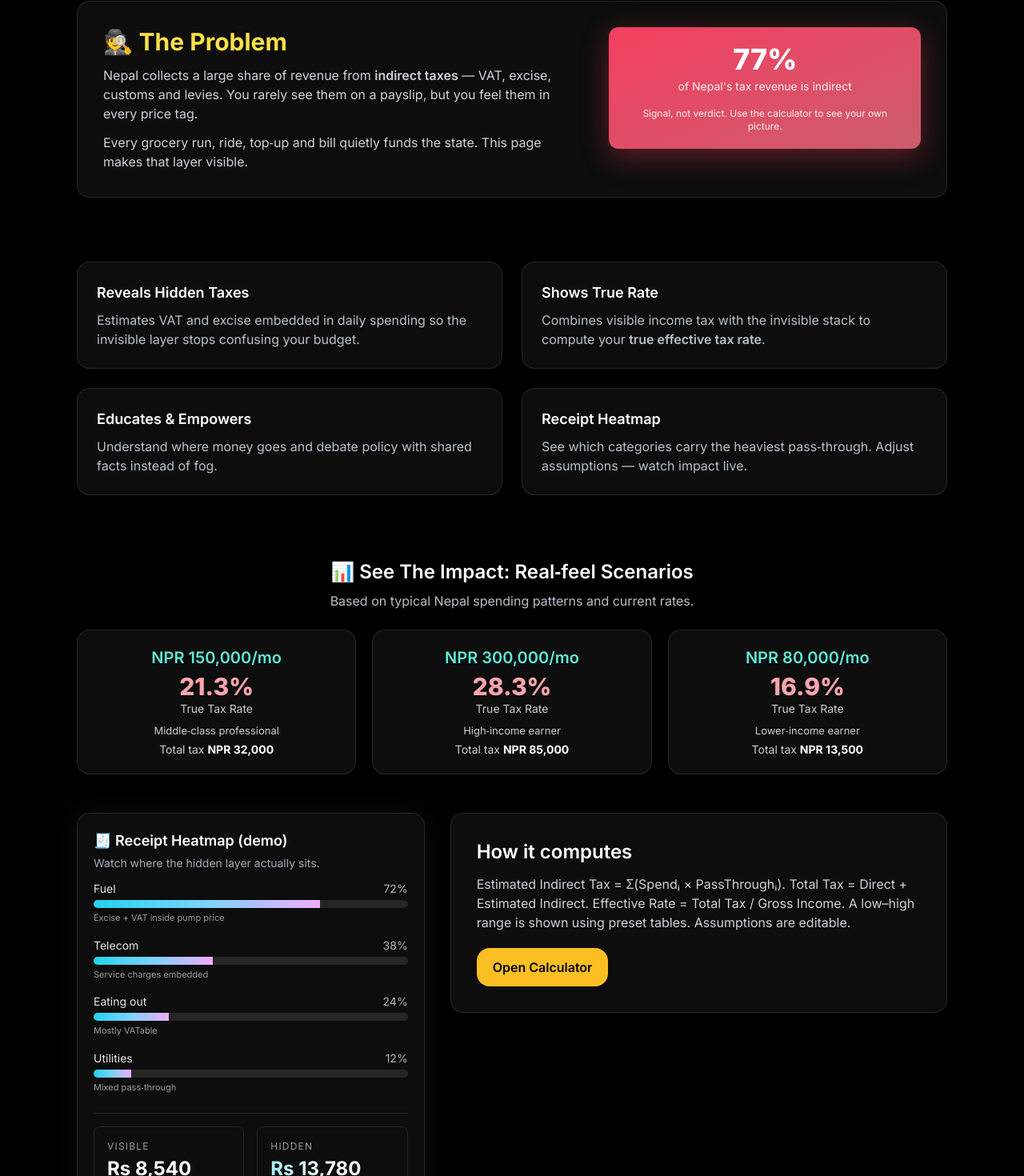
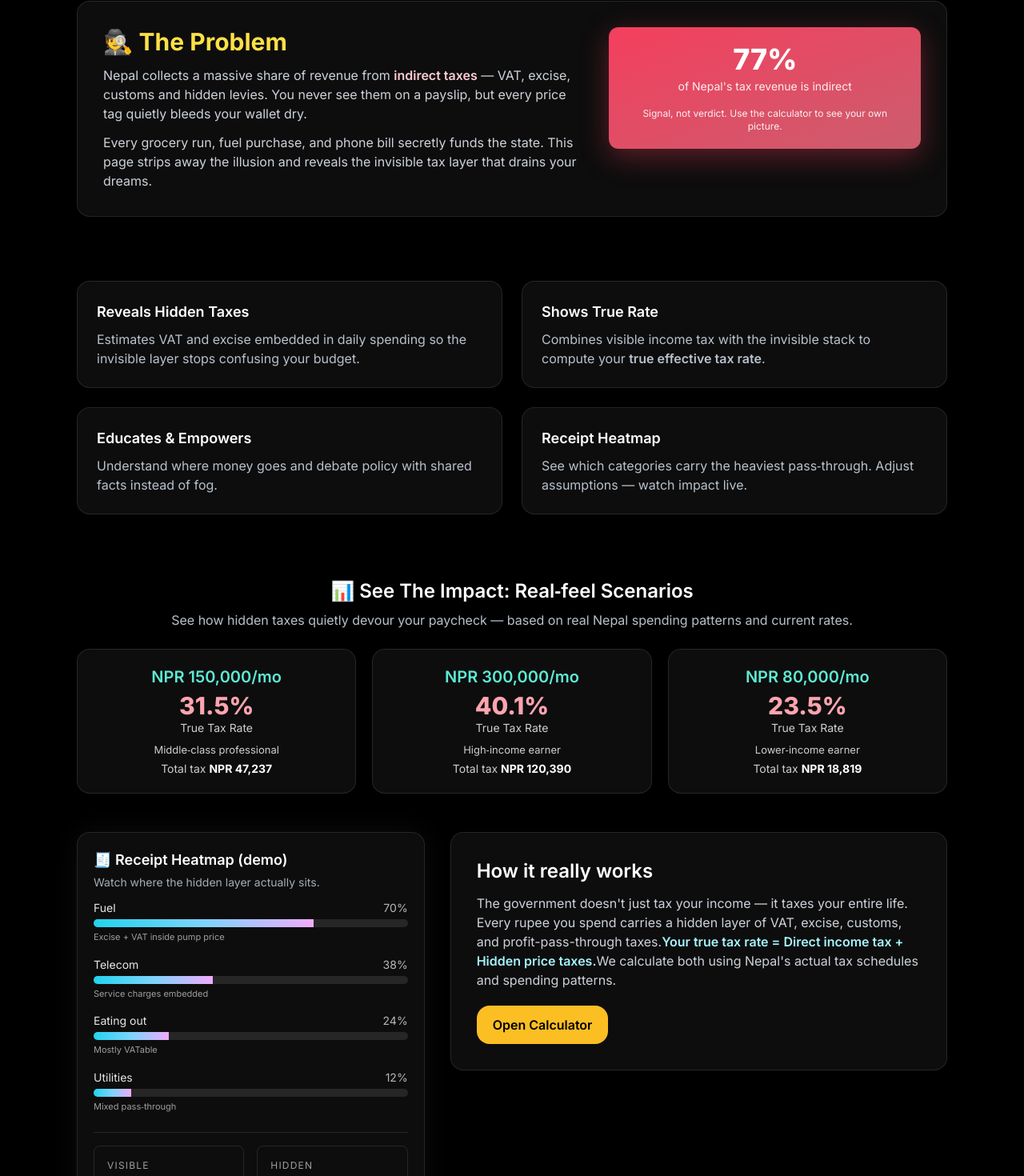
Before and after one commit to Zenslim/Gatishil, a Next.js app: page /tax in a window 1280 px wide. Shown: the part 529-1999 px from the top of the page at 80% size. Built offline with nearby package versions, Linux system fonts and the light colour scheme.

Commit message:
Update page.tsx

```diff
--- a/app/tax/page.tsx
+++ b/app/tax/page.tsx
@@ -107,12 +107,12 @@ export default function TaxLanding() {
             <div className="grid md:grid-cols-5 gap-8">
               <div className="md:col-span-3">
                 <h2 className="text-2xl md:text-3xl font-bold text-yellow-300">🕵️ The Problem</h2>
+          <motion.p className="mt-3 text-slate-200/90">
+            Nepal collects a massive share of revenue from <span className="font-semibold text-rose-200">indirect taxes</span> — VAT, excise,
+            customs and hidden levies. You never see them on a payslip, but every price tag quietly bleeds your wallet dry.
+          </motion.p>
                 <p className="mt-3 text-slate-200/90">
-                  Nepal collects a large share of revenue from <span className="font-semibold">indirect taxes</span> — VAT, excise,
-                  customs and levies. You rarely see them on a payslip, but you feel them in every price tag.
-                </p>
-                <p className="mt-3 text-slate-200/90">
-                  Every grocery run, ride, top‑up and bill quietly funds the state. This page makes that layer visible.
+                  Every grocery run, fuel purchase, and phone bill secretly funds the state. This page strips away the illusion and reveals the invisible tax layer that drains your dreams.
                 </p>
               </div>
               <div className="md:col-span-2">
@@ -146,13 +146,13 @@ export default function TaxLanding() {
             📊 See The Impact: Real‑feel Scenarios
           </motion.h3>
           <motion.p className="mt-2 text-center text-slate-300/90" {...fadeUp(0.03)}>
-            Based on typical Nepal spending patterns and current rates.
+            See how hidden taxes quietly devour your paycheck — based on real Nepal spending patterns and current rates.
           </motion.p>
 
           <div className="mt-6 grid md:grid-cols-3 gap-5">
-            <Scenario income="NPR 150,000/mo" rate="21.3%" label="Middle‑class professional" total="NPR 32,000" />
-            <Scenario income="NPR 300,000/mo" rate="28.3%" label="High‑income earner" total="NPR 85,000" />
-            <Scenario income="NPR 80,000/mo" rate="16.9%" label="Lower‑income earner" total="NPR 13,500" />
+            <Scenario income="NPR 150,000/mo" rate="31.5%" label="Middle‑class professional" total="NPR 47,237" />
+            <Scenario income="NPR 300,000/mo" rate="40.1%" label="High‑income earner" total="NPR 120,390" />
+            <Scenario income="NPR 80,000/mo" rate="23.5%" label="Lower‑income earner" total="NPR 18,819" />
           </div>
         </div>
       </section>
@@ -164,14 +164,14 @@ export default function TaxLanding() {
             <h3 className="text-base sm:text-lg font-semibold">🧾 Receipt Heatmap (demo)</h3>
             <p className="text-xs sm:text-sm text-slate-300/80 mt-1">Watch where the hidden layer actually sits.</p>
             <div className="mt-3 space-y-4">
-              <Bar label="Fuel" value={72} hint="Excise + VAT inside pump price" />
+              <Bar label="Fuel" value={70} hint="Excise + VAT inside pump price" />
               <Bar label="Telecom" value={38} hint="Service charges embedded" />
               <Bar label="Eating out" value={24} hint="Mostly VATable" />
               <Bar label="Utilities" value={12} hint="Mixed pass‑through" />
             </div>
             <div className="mt-6 border-t border-white/10 pt-4 grid grid-cols-2 gap-4">
-              <Stat title="Visible" value="Rs 8,540" sub="TDS + property" />
-              <Stat title="Hidden" value="Rs 13,780" sub="VAT + excise est." highlight />
+              <Stat title="Visible" value="Rs 27,083" sub="Income tax est." />
+              <Stat title="Hidden" value="Rs 20,153" sub="VAT + excise est." highlight />
             </div>
             <motion.div initial={{ opacity: 0, y: 6 }} animate={{ opacity: 1, y: 0 }} transition={{ delay: .3, duration: .5 }} className="mt-4 text-sm text-slate-300/80">
               Example only — your real number appears instantly in the calculator.
@@ -179,10 +179,11 @@ export default function TaxLanding() {
           </motion.aside>
 
           <motion.div className="lg:col-span-7 rounded-2xl border border-white/10 bg-white/5 p-6 md:p-8" {...fadeUp(0.05)}>
-            <h3 className="text-xl md:text-2xl font-semibold">How it computes</h3>
+            <h3 className="text-xl md:text-2xl font-semibold">How it really works</h3>
             <p className="mt-3 text-slate-200/90">
-              Estimated Indirect Tax = Σ(Spendᵢ × PassThroughᵢ). Total Tax = Direct + Estimated Indirect. Effective Rate = Total Tax / Gross Income.
-              A low–high range is shown using preset tables. Assumptions are editable.
+              The government doesn't just tax your income — it taxes your entire life. Every rupee you spend carries a hidden layer of VAT, excise, customs, and profit-pass-through taxes.
+              <span className="font-semibold text-cyan-200">Your true tax rate = Direct income tax + Hidden price taxes.</span>
+              We calculate both using Nepal's actual tax schedules and spending patterns.
             </p>
             <div className="mt-5 flex flex-wrap gap-3">
               <a href="/tax/calculator" className="px-5 py-3 rounded-2xl bg-amber-400 text-black font-semibold">Open Calculator</a>
@@ -195,10 +196,10 @@ export default function TaxLanding() {
       <section className="relative z-10 py-8 sm:py-12">
         <div className="max-w-4xl mx-auto px-4 sm:px-6 lg:px-8 text-center">
           <motion.h3 className="text-2xl md:text-3xl font-extrabold" {...fadeUp(0)}>
-            Ready to face the mirror?
+            Ready to see the truth?
           </motion.h3>
           <motion.p className="mt-2 text-slate-300/90" {...fadeUp(0.04)}>
-            Stop wondering where the paycheck goes. See your complete tax story.
+            Stop being told you "only pay 1% tax." Face the mirror and discover what you really pay.
           </motion.p>
           <motion.a
             href="/tax/calculator"
```
